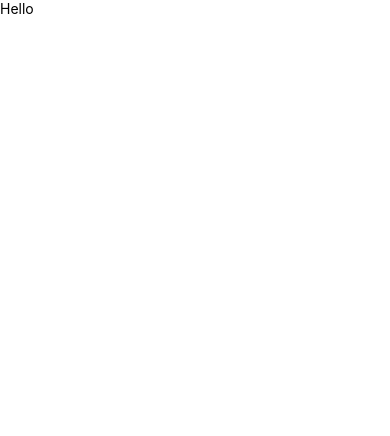
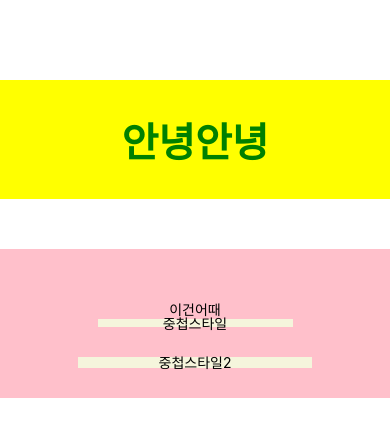
Before and after one commit to tldms0327/React, a React Native app in the folder ReactNative/react_1/: screen / in a window 390 px wide. Shown: the top 436 px of the page. Built offline with nearby package versions, Linux system fonts and the light colour scheme.

Commit message:
RN practice: style

```diff
--- a/ReactNative/react_1/App.js
+++ b/ReactNative/react_1/App.js
@@ -7,16 +7,87 @@
  */
 
 import React, { Component } from 'react';
-import { View, Text, StyleSheet } from 'react-native';
-import PropsChild from './propsChild'
+import { View, Text, Button, Image, StyleSheet } from 'react-native';
 
+//view: 다른 컴포넌트들을 감싸주는 역할로, 화면에 출력되려면 view 안에 입력해주기
+//화면을 채우는 컨테이너 역할
+//margin: view와 다른 컴포넌트와의 간격을 띄울 때, padding: 뷰 '안'의 컴포넌트와의 관격
+//정수만 입력!!! float 인식 XX
+//alignitems: 수평정렬, justifycontent: 수직정렬
+
+
+//STYLE
+//view에 스타일을 주는 방법
+//1. inline 스타일링: 태그 내부에 직접 입력
+//2. 밑에 따로 빼서 설정하기(StyleSheet)
 class App extends Component {
   render() {
     return (
-      <Text>Hello</Text>
+      <View>
+        {/* 1. 스타일 직접 입력 */}
+        <View style={{
+          backgroundColor: 'yellow',
+          height: '30%',
+          marginTop: 80,
+          alignItems: 'center',
+          justifyContent:'center',
+        }}>
+          <Text style={styles.Text}>안녕안녕</Text>
+        </View>
+        {/* 2. 외부 지정 스타일 */}
+        <View style={styles.mainView}>
+          <Text>이건어때</Text>
+          <View style={styles.subView}>
+            <Text>중첩스타일</Text>
+          </View>
+          <View style={styles.anotherView}>
+            <Text>중첩스타일2</Text>
+          </View>
+        </View>
+
+      </View>
     )
   }
 
 }
 
+const styles = StyleSheet.create({
+  mainView: {
+    flex: 1,
+    backgroundColor: 'pink',
+    height: '30%',
+    alignItems: 'center',
+    justifyContent:'center',
+    marginTop: 50,
+    paddingTop: 50,
+  },
+  subView: {
+    flex: 2,
+    backgroundColor: 'beige',
+    height: '30%',
+    marginBottom: 30,
+    alignItems: 'center',
+    justifyContent:'center',
+    width: '50%'
+  },
+  anotherView: {
+    flex:3,
+    height: '60%',
+    backgroundColor: 'beige',
+    marginBottom: 30,
+    alignItems: 'center',
+    justifyContent:'center',
+    width: '60%',
+  },
+  Text: {
+    fontSize: 40,
+    fontWeight: 'bold',
+    color: 'green',
+    padding: 20
+  }
+})
+
+
+
+
 export default App;
```
